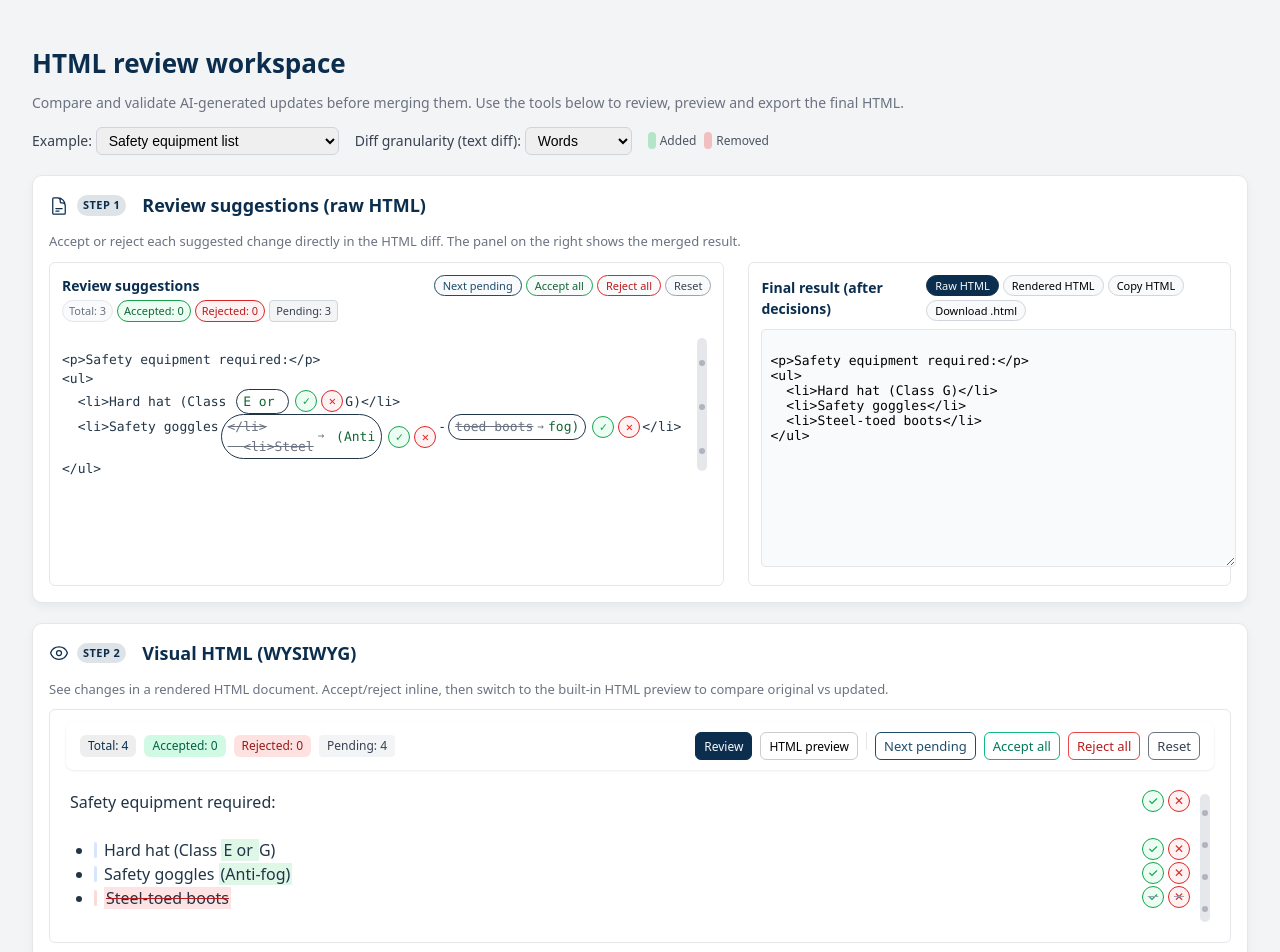
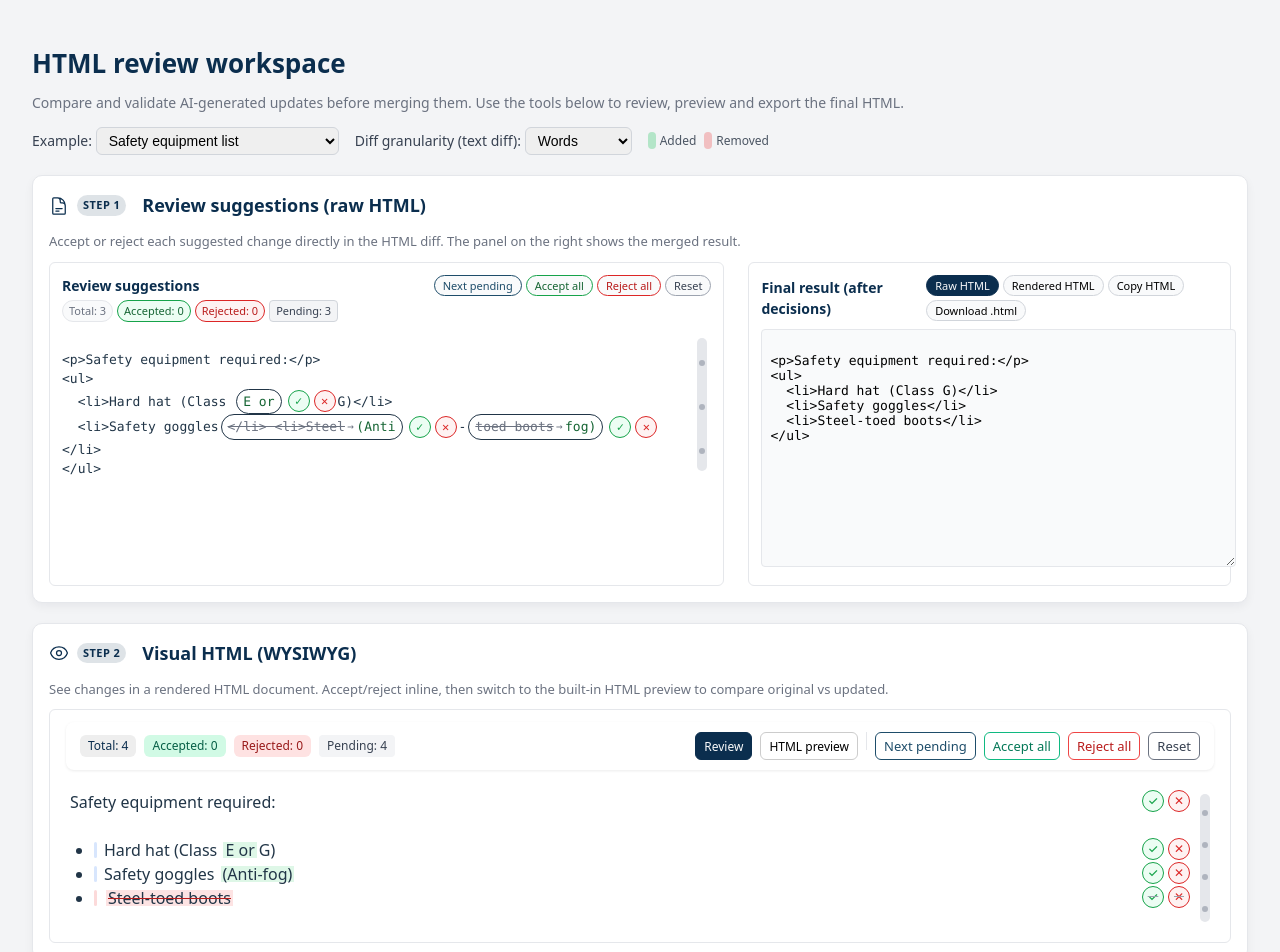
Before and after one commit to tara-humara/html-diff-viewer, a React (Vite) app: page / in a window 1280 px wide. Shown: the top 952 px of the page. Built offline with nearby package versions, Linux system fonts and the light colour scheme.

Commit message:
Fix: prevent pending diff bubbles from wrapping; CSS + wrapper span

```diff
--- a/src/components/ReviewableDiff.tsx
+++ b/src/components/ReviewableDiff.tsx
@@ -42,9 +42,12 @@ const ChangeInline = React.forwardRef<HTMLSpanElement, ChangeInlineProps>(
                 onClick={() => onActivate()}
             >
                 <span className={bubbleKindClass}>
-                    {/* visible bubble content */}
+                    {/* content kept on one line */}
+                    <span className="change-inline__content">
                         {change.type !== "add" && change.original && (
-                        <span className="change-inline__original">{change.original}</span>
+                            <span className="change-inline__original">
+                                {change.original}
+                            </span>
                         )}
                         {change.type === "replace" && (
                             <span className="change-inline__arrow">→</span>
@@ -57,6 +60,7 @@ const ChangeInline = React.forwardRef<HTMLSpanElement, ChangeInlineProps>(
                         {change.type === "remove" && !change.original && (
                             <span className="change-inline__modified">(remove)</span>
                         )}
+                    </span>
 
                     {/* tooltip */}
                     <span className="change-tooltip">
@@ -323,7 +327,9 @@ export const ReviewableDiff: React.FC<ReviewableDiffProps> = ({
                     <div>
                         <div className="review-panel__title">Review suggestions</div>
                         <div className="review-stats">
-                            <span className="review-stats__pill">Total: {stats.total}</span>
+                            <span className="review-stats__pill">
+                                Total: {stats.total}
+                            </span>
                             <span className="review-stats__pill review-stats__pill--accepted">
                                 Accepted: {stats.accepted}
                             </span>
@@ -425,7 +431,8 @@ export const ReviewableDiff: React.FC<ReviewableDiffProps> = ({
                             <div className="review-minimap">
                                 {changes.map((change, idx) => {
                                     const decision = decisions[change.id];
-                                    const top = ((idx + 0.5) / changes.length) * 100;
+                                    const top =
+                                        ((idx + 0.5) / changes.length) * 100;
 
                                     let dotClass = "review-minimap__dot";
                                     if (decision === true)
--- a/src/styles/review.css
+++ b/src/styles/review.css
@@ -549,3 +549,34 @@
     box-shadow: 0 0 0 2px rgba(30, 77, 106, 0.7);
     opacity: 1;
 }
+
+/* Prevent diff bubbles from wrapping onto multiple lines */
+.inline-added,
+.inline-removed,
+.diff-span,
+.diff-segment,
+.change-chunk,
+.change-inline__bubble,
+.change-inline__content {
+    white-space: nowrap;
+}
+
+/* Make added/removed inline bubbles compact and aligned */
+.inline-added,
+.inline-removed {
+    display: inline-flex;
+    align-items: center;
+    line-height: 1;
+    padding-top: 0.1rem;
+    padding-bottom: 0.1rem;
+    margin: 0 2px;
+    /* optional: improves spacing */
+}
+
+/* Main fix: keeps replacement bubbles (E → G, Anti etc.) on one line */
+.change-inline__content {
+    display: inline-flex;
+    align-items: center;
+    gap: 0.15rem;
+    white-space: nowrap;
+}
```
Lines whose indentation alone changed are shown as unchanged.
